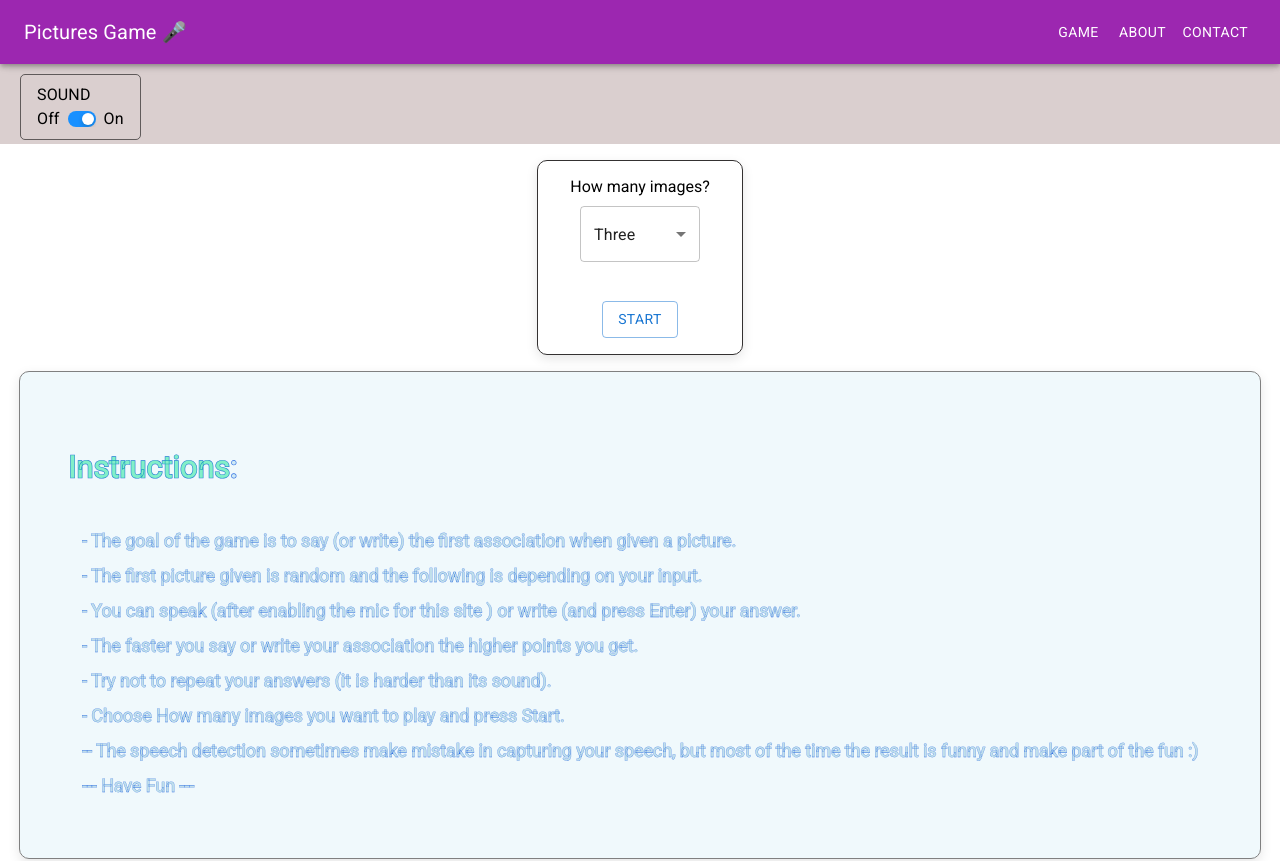
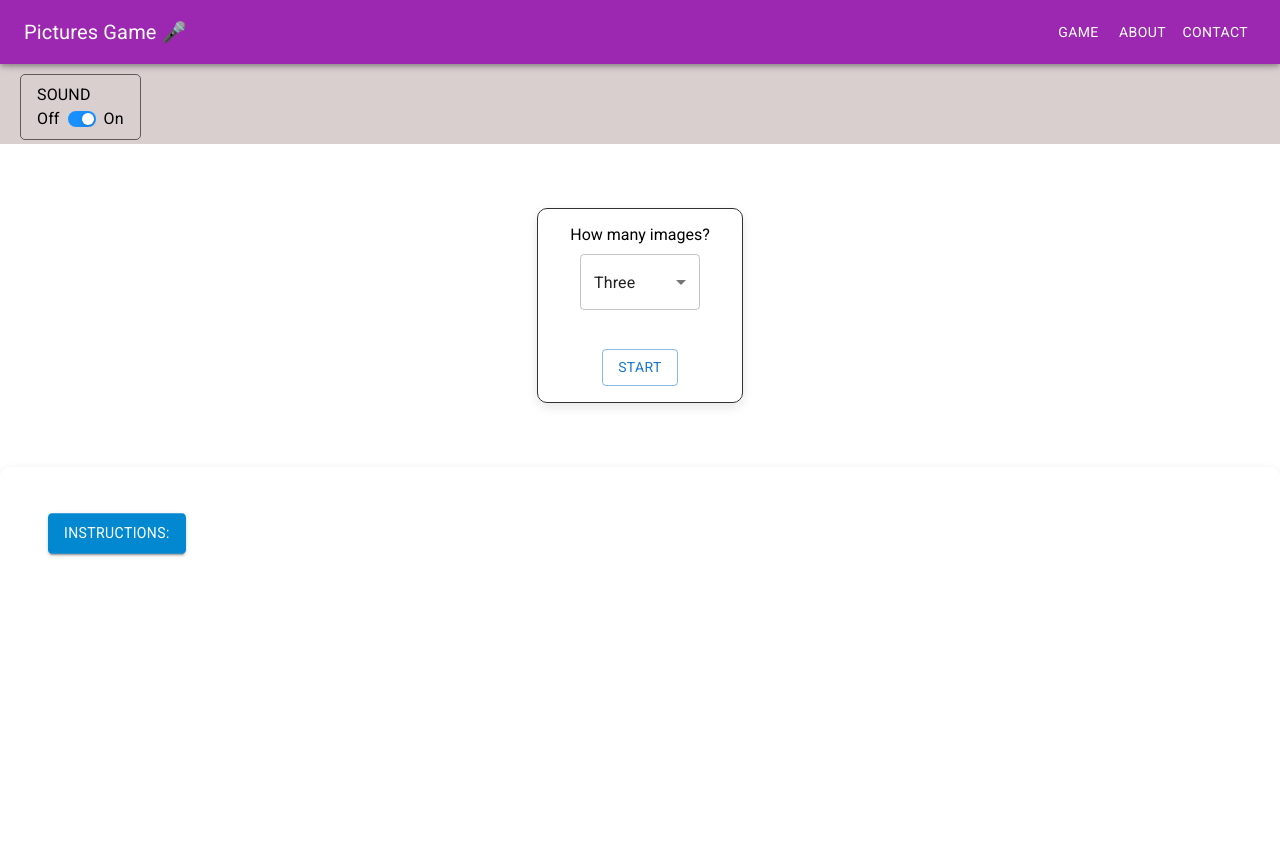
Before and after one commit to dankarger/images-game-v1, a React (Create React App) app in the folder client/: page /Game in a window 1280 px wide. Shown: the top 861 px of the page. Built offline with nearby package versions, Linux system fonts and the light colour scheme.

Commit message:
add style

```diff
--- a/client/src/Pages/HomePage/HomePage.css
+++ b/client/src/Pages/HomePage/HomePage.css
@@ -1,14 +1,18 @@
 .home-page {
     width:100%;
-    height: calc(100%- 10px );
+    /*height: 100vh;*/
     display: flex;
-    justify-content: center;
+    justify-content: start;
     align-items: center;
     flex-direction: column;
-    gap:1rem;
+    gap:4rem;
 
 }
 
+section {
+    width:100vw;
+    min-height: 100vh;
+}
 .main-container {
     display: flex;
     justify-content: center;
--- a/client/src/Pages/HomePage/HomePage.jsx
+++ b/client/src/Pages/HomePage/HomePage.jsx
@@ -187,6 +187,8 @@ const HomePage = () => {
 
     return (
         <div className='home-page'>
+            {/*<section>*/}
+
             <div className="top-div">
                 <div className="sound-option-div">
                     <CustomizedSwitches handleSoundSwitchChange={handleSoundSwitchChange}/>
@@ -240,6 +242,7 @@ const HomePage = () => {
                           startAgainFunction={startAgainFunction}/>
             </div>
             {errorMessage && <h4>{errorMessage}</h4>}
+            {/*</section>*/}
         </div>
     )
 }
--- a/client/src/components/Instructions/Instructions.css
+++ b/client/src/components/Instructions/Instructions.css
@@ -1,33 +1,33 @@
 .instructions {
  display: flex;
-   /*align-self: start;*/
-   /*justify-self: end;*/
     align-items: flex-start;
     justify-content: start;
     flex-direction: column;
     border-radius: 10px;
-    border: 1px grey solid;
     padding:3rem;
    box-shadow: rgba(0, 0, 0, 0.1) 0 4px 12px;
-    overflow-y: scroll;
-    background: rgba(182, 222, 239, 0.2);
 }
-
+.instruct-heading {
+    border: 1px solid  rgb(12, 152, 210);
+    padding:10px 20px;
+    border-radius: 10px;
+}
+.instruct-heading:hover {
+    cursor: pointer;
+}
 h4 {
-   margin:14px;
-    /*color:transparent;*/
-    color: rgba(0, 119, 168, 0.2);
+    color: rgb(12, 152, 210);
+    margin:5vh;
     position:relative;
     overflow: hidden;
     font-size: calc(5px + 1vw);
-    -webkit-text-stroke: 0.02vw #2f6ee3;
     z-index: 100;
 }
 
 .heading {
     color: rgba(182, 222, 239, 0.58);
     position: relative;
-    font-size: calc(5px + 2vw);;
+    font-size: calc(5px + 1.2vw);;
     -webkit-text-stroke: 0.05vw #2f6ee3;
 }
 .heading::before {
@@ -44,6 +44,46 @@ h4 {
     animation: animate 6s ease-in-out infinite;
 }
 
+.text {
+   width:100%;
+    height:100%;
+}
+
+.visible {
+    opacity: 1;
+    filter: blur(0);
+    transform: translateX(0);
+
+}
+
+.hidden {
+    opacity:0;
+    filter: blur(5px);
+    transition: all 1s;
+    transform: translateX(-150%);
+}
+
+.instruct-animation {
+
+    transition: 1s;
+    animation: scaleAnimation 1s infinite  ease-in-out;
+
+}
+
+@keyframes scaleAnimation {
+    0%,10% {
+        transform: scale(1,1);
+    }
+    50%{
+        transform: scale(1,1.1);
+    }
+    80%{
+        transform: scale(1,1.1);
+    }
+    90%{
+        transform: scale(1,1.1);
+    }
+}
 @keyframes animate {
     0%,10%,100% {
         width:0
--- a/client/src/components/Instructions/Instructions.jsx
+++ b/client/src/components/Instructions/Instructions.jsx
@@ -1,11 +1,23 @@
-import React from "react";
+import React, {useState} from "react";
+import BasicButton from "../Button/Button";
 import './Instructions.css'
 
 const Instructions=()=>{
+    const [isInstructionsVisible, setIsInstructionsVisible] = useState(false);
+
+
+    const handleInstructClick =()=>{
+        setIsInstructionsVisible((prev)=>!prev)
+    }
+
+
     return(
         <div className='instructions'>
-            <h3 className={'heading'} data-text={'Instructions:'}>Instructions:</h3>
-            <div className="text">
+            <div className='instruct-animation'  >
+                {/*<h3 className={'heading '} data-text={'Instructions:'}>Instructions:</h3>*/}
+            <BasicButton onclick={handleInstructClick} color={'info'} theme={'contained'} label={'Instructions:'} />
+            </div>
+            <div className={isInstructionsVisible?'text visible' : 'text hidden'}>
                 <h4> - The goal of the game is to say (or write) the first association when given a picture.</h4>
                 <h4> - The first picture given is random and the following is depending on your input.</h4>
                 <h4> - You can speak (after enabling the mic for this site ) or write (and press Enter) your answer. </h4>
```
